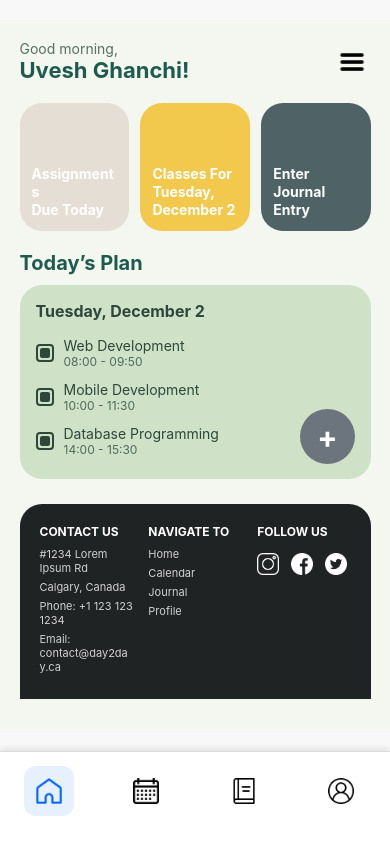
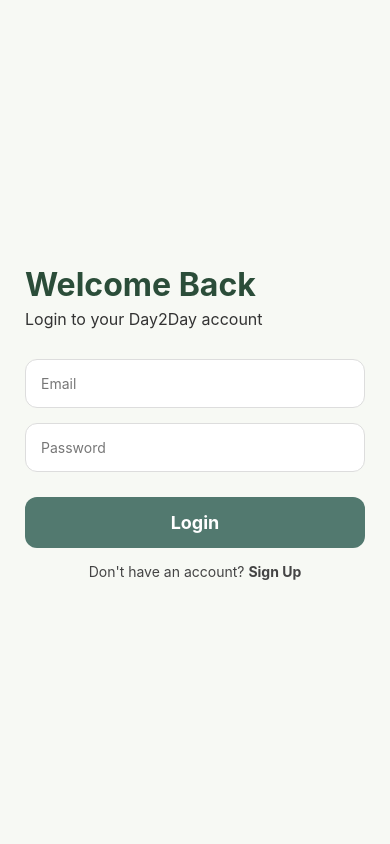
Before and after one commit to FKyleCarlos/MobileDevProjectHusk, a React Native app: screen /Login in a window 390 px wide. Built offline with nearby package versions, Linux system fonts and the light colour scheme.

Commit message:
Created Login and SignUp Screen and have a working Auth which works totally offline and locally also error flows are added for login and signup

```diff
--- a/App.tsx
+++ b/App.tsx
@@ -14,6 +14,8 @@
 import ProfileScreen from './src/screens/ProfileScreen.jsx';
 import AddClass from './src/screens/AddClassScreen.jsx';
 import addDeadline from './src/screens/AddDeadlineScreen.jsx'
+import LoginScreen from "./src/screens/LoginScreen";
+import SignupScreen from "./src/screens/SignupScreen";
 
 const Stack = createNativeStackNavigator();
 
@@ -33,12 +35,16 @@
           },
         }}
       >
+        <Stack.Screen name="Signup" component={SignupScreen} options={{ headerShown: false }} />
+        <Stack.Screen name="Login" component={LoginScreen} options={{ headerShown: false }} />
         <Stack.Screen name="Day2Day" component={HomeScreen} options={{ headerShown: false }}/>
         <Stack.Screen name="Classes & Assignments" component={ScheduleScreen} options={{ headerShown: false }}/>
         <Stack.Screen name="Journal" component={JournalScreen} options={{ headerShown: false }}/>
         <Stack.Screen name="Profile" component={ProfileScreen} options={{ headerShown: false }}/>
         <Stack.Screen name="Add Schedule" component={AddClass}/>
         <Stack.Screen name="Add Deadline" component={addDeadline}/>
+
+
       </Stack.Navigator>
     </NavigationContainer>
 
--- a/babel.config.js
+++ b/babel.config.js
@@ -1,3 +1,5 @@
 module.exports = {
   presets: ['module:@react-native/babel-preset'],
+  plugins: ["react-native-reanimated/plugin"],
+
 };
--- a/package.json
+++ b/package.json
@@ -12,14 +12,17 @@
   "dependencies": {
     "@react-native-async-storage/async-storage": "^2.2.0",
     "@react-native/new-app-screen": "0.82.1",
+    "@react-navigation/drawer": "^7.7.9",
     "@react-navigation/native": "^7.1.24",
     "@react-navigation/native-stack": "^7.8.5",
     "react": "19.1.1",
     "react-native": "0.82.1",
     "react-native-gesture-handler": "^2.29.1",
+    "react-native-reanimated": "^4.2.0",
     "react-native-safe-area-context": "^5.6.2",
     "react-native-screens": "^4.18.0",
-    "react-native-vector-icons": "^10.3.0"
+    "react-native-vector-icons": "^10.3.0",
+    "react-native-worklets": "^0.7.1"
   },
   "devDependencies": {
     "@babel/core": "^7.25.2",
--- a/src/screens/HomeScreen.jsx
+++ b/src/screens/HomeScreen.jsx
@@ -11,12 +11,12 @@
 import MainLayout from "../layouts/MainLayout";
 import NavBar from "../components/NavBar";
 import { dummySchedules, dummyAssignments } from "../data/dummyData";
+import AsyncStorage from "@react-native-async-storage/async-storage";
 
 // PNG icons (update the path if needed)
 import InstagramIcon from "../assets/socialIcons/instagram.png";
 import FacebookIcon from "../assets/socialIcons/facebook.png";
 import TwitterIcon from "../assets/socialIcons/twitter.png";
-import BurgerIcon from "../assets/miscIcons/burger-bar.png";
 
 
 export default function HomeScreen({ navigation, route }) {
@@ -85,22 +85,6 @@
             <Text style={styles.greetingSmall}>Good morning,</Text>
             <Text style={styles.greetingName}>{user.name}!</Text>
           </View>
-
-          <TouchableOpacity
-            style={{ padding: 5 }}
-            onPress={() => navigation.navigate("Menu")}
-
-          >
-            <Image
-              source={BurgerIcon}
-              style={{
-                width: 28,
-                height: 28,
-                resizeMode: "contain",
-              }}
-            />
-          </TouchableOpacity>
-
         </View>
 
         {/* TOP CARDS */}
@@ -205,17 +189,6 @@
     fontSize: 22,
     fontWeight: "700",
     color: "#1D5B4F",
-  },
-
-  menuIcon: {
-    width: 30,
-    justifyContent: "space-between",
-    height: 22,
-  },
-  menuLine: {
-    height: 4,
-    backgroundColor: "#3A4743",
-    borderRadius: 3,
   },
 
   /* CARDS */
@@ -345,6 +318,6 @@
     width: 22,
     height: 22,
     marginRight: 12,
-    tintColor: "white", // ensures monochrome white icons
+    tintColor: "white",
   },
 });
--- /dev/null
+++ b/src/screens/LoginScreen.jsx
@@ -0,0 +1,207 @@
+import React, { useState } from "react";
+import {
+  View,
+  Text,
+  TextInput,
+  TouchableOpacity,
+  StyleSheet,
+  ActivityIndicator,
+} from "react-native";
+
+import { getUser } from "../utils/auth";
+
+
+function isValidEmail(email) {
+  const regex = /^[^\s@]+@[^\s@]+\.[^\s@]+$/;
+  return regex.test(email);
+}
+
+export default function LoginScreen({ navigation }) {
+  const [email, setEmail] = useState("");
+  const [password, setPassword] = useState("");
+
+  const [loading, setLoading] = useState(false);
+  const [error, setError] = useState("");
+
+  function showError(msg) {
+    setError(msg);
+    setTimeout(() => setError(""), 2000);
+  }
+
+  async function handleLogin() {
+    // 1. Empty field validation
+    if (!email || !password) {
+      showError("Please fill in all fields.");
+      return;
+    }
+
+    // 2. Email format validation
+    if (!isValidEmail(email)) {
+      showError("Invalid email format.");
+      return;
+    }
+
+    const storedUser = await getUser();
+
+    // 3. Check if user exists
+    if (!storedUser) {
+      showError("No account found. Please sign up first.");
+      return;
+    }
+
+    // 4. Check email match
+    if (storedUser.email !== email) {
+      showError("Email not found.");
+      return;
+    }
+
+    // 5. Check password match
+    if (storedUser.password !== password) {
+      showError("Incorrect password.");
+      return;
+    }
+
+    // 6. Successful login
+    setLoading(true);
+    setTimeout(() => {
+      setLoading(false);
+      navigation.replace("Day2Day");
+    }, 1200);
+  }
+
+  // Loading screen
+  if (loading) {
+    return (
+      <View style={styles.loadingContainer}>
+        <ActivityIndicator size="large" color="#52796F" />
+        <Text style={styles.loadingText}>Logging in...</Text>
+      </View>
+    );
+  }
+
+  return (
+    <View style={styles.container}>
+
+      {/* Error Toast */}
+      {error !== "" && (
+        <View style={styles.errorToast}>
+          <Text style={styles.errorText}>{error}</Text>
+        </View>
+      )}
+
+      <Text style={styles.title}>Welcome Back</Text>
+      <Text style={styles.subtitle}>Login to your Day2Day account</Text>
+
+      <TextInput
+        style={styles.input}
+        placeholder="Email"
+        placeholderTextColor="#777"
+        value={email}
+        onChangeText={setEmail}
+        autoCapitalize="none"
+      />
+
+      <TextInput
+        style={styles.input}
+        placeholder="Password"
+        placeholderTextColor="#777"
+        secureTextEntry
+        value={password}
+        onChangeText={setPassword}
+      />
+
+      <TouchableOpacity style={styles.loginBtn} onPress={handleLogin}>
+        <Text style={styles.loginText}>Login</Text>
+      </TouchableOpacity>
+
+      <TouchableOpacity onPress={() => navigation.navigate("Signup")}>
+        <Text style={styles.signupLink}>
+          Don't have an account? <Text style={{ fontWeight: "bold" }}>Sign Up</Text>
+        </Text>
+      </TouchableOpacity>
+    </View>
+  );
+}
+
+const styles = StyleSheet.create({
+  container: {
+    flex: 1,
+    backgroundColor: "#F7F9F4",
+    paddingHorizontal: 25,
+    justifyContent: "center",
+  },
+
+  title: {
+    fontSize: 32,
+    fontWeight: "bold",
+    color: "#2B4D39",
+    marginBottom: 5,
+  },
+
+  subtitle: {
+    fontSize: 16,
+    color: "#333",
+    marginBottom: 30,
+  },
+
+  input: {
+    backgroundColor: "#fff",
+    padding: 15,
+    borderRadius: 12,
+    borderWidth: 1,
+    borderColor: "#ddd",
+    marginBottom: 15,
+  },
+
+  loginBtn: {
+    backgroundColor: "#52796F",
+    paddingVertical: 15,
+    borderRadius: 12,
+    alignItems: "center",
+    marginTop: 10,
+  },
+
+  loginText: {
+    color: "#fff",
+    fontSize: 18,
+    fontWeight: "bold",
+  },
+
+  signupLink: {
+    textAlign: "center",
+    marginTop: 15,
+    color: "#444",
+  },
+
+  loadingContainer: {
+    flex: 1,
+    justifyContent: "center",
+    alignItems: "center",
+    backgroundColor: "#F7F9F4",
+  },
+  loadingText: {
+    marginTop: 15,
+    fontSize: 18,
+    color: "#2B4D39",
+    fontWeight: "600",
+  },
+
+
+  errorToast: {
+    position: "absolute",
+    bottom: 50,
+    left: 30,
+    right: 30,
+    backgroundColor: "#E74C3C",
+    paddingVertical: 12,
+    borderRadius: 10,
+    alignItems: "center",
+    zIndex: 999,
+    elevation: 4,
+  },
+  errorText: {
+    color: "#fff",
+    fontSize: 15,
+    fontWeight: "600",
+  },
+});
--- /dev/null
+++ b/src/screens/SignupScreen.jsx
@@ -0,0 +1,161 @@
+import React, { useState } from "react";
+import {
+  View,
+  Text,
+  TextInput,
+  TouchableOpacity,
+  StyleSheet,
+} from "react-native";
+
+import { registerUser } from "../utils/auth";
+
+function isValidEmail(email) {
+  const regex = /^[^\s@]+@[^\s@]+\.[^\s@]+$/;
+  return regex.test(email);
+}
+
+export default function SignupScreen({ navigation }) {
+  const [name, setName] = useState("");
+  const [email, setEmail] = useState("");
+  const [password, setPassword] = useState("");
+
+  const [error, setError] = useState("");
+
+  function showError(msg) {
+    setError(msg);
+    setTimeout(() => setError(""), 2000);
+  }
+
+  async function handleSignup() {
+    // 1. Empty fields
+    if (!name || !email || !password) {
+      showError("Please fill in all fields.");
+      return;
+    }
+
+    // 2. Invalid email
+    if (!isValidEmail(email)) {
+      showError("Invalid email format.");
+      return;
+    }
+
+    // 3. Save user
+    await registerUser({ name, email, password });
+
+    alert("Account created successfully!");
+    navigation.replace("Login");
+  }
+
+  return (
+    <View style={styles.container}>
+
+      {/* Error Toast */}
+      {error !== "" && (
+        <View style={styles.errorToast}>
+          <Text style={styles.errorText}>{error}</Text>
+        </View>
+      )}
+
+      <Text style={styles.title}>Create Account</Text>
+
+      <TextInput
+        style={styles.input}
+        placeholder="Full Name"
+        placeholderTextColor="#777"
+        value={name}
+        onChangeText={setName}
+      />
+
+      <TextInput
+        style={styles.input}
+        placeholder="Email"
+        placeholderTextColor="#777"
+        value={email}
+        onChangeText={setEmail}
+        autoCapitalize="none"
+      />
+
+      <TextInput
+        style={styles.input}
+        placeholder="Password"
+        placeholderTextColor="#777"
+        secureTextEntry
+        value={password}
+        onChangeText={setPassword}
+      />
+
+      <TouchableOpacity style={styles.signupBtn} onPress={handleSignup}>
+        <Text style={styles.signupText}>Sign Up</Text>
+      </TouchableOpacity>
+
+      <TouchableOpacity onPress={() => navigation.replace("Login")}>
+        <Text style={styles.loginLink}>
+          Already have an account? Login
+        </Text>
+      </TouchableOpacity>
+    </View>
+  );
+}
+
+const styles = StyleSheet.create({
+  container: {
+    flex: 1,
+    backgroundColor: "#F7F9F4",
+    paddingHorizontal: 25,
+    justifyContent: "center",
+  },
+
+  title: {
+    fontSize: 32,
+    fontWeight: "bold",
+    color: "#2B4D39",
+    marginBottom: 20,
+  },
+
+  input: {
+    backgroundColor: "#fff",
+    padding: 15,
+    borderRadius: 12,
+    borderWidth: 1,
+    borderColor: "#ddd",
+    marginBottom: 15,
+  },
+
+  signupBtn: {
+    backgroundColor: "#52796F",
+    paddingVertical: 15,
+    borderRadius: 12,
+    alignItems: "center",
+    marginTop: 10,
+  },
+
+  signupText: {
+    color: "#fff",
+    fontSize: 18,
+    fontWeight: "bold",
+  },
+
+  loginLink: {
+    textAlign: "center",
+    marginTop: 15,
+    color: "#444",
+  },
+
+  errorToast: {
+    position: "absolute",
+    bottom: 50,
+    left: 30,
+    right: 30,
+    backgroundColor: "#E74C3C",
+    paddingVertical: 12,
+    borderRadius: 10,
+    alignItems: "center",
+    zIndex: 999,
+    elevation: 4,
+  },
+  errorText: {
+    color: "#fff",
+    fontSize: 15,
+    fontWeight: "600",
+  },
+});
--- /dev/null
+++ b/src/utils/auth.js
@@ -0,0 +1,29 @@
+import AsyncStorage from "@react-native-async-storage/async-storage";
+
+export const registerUser = async (user) => {
+  try {
+    await AsyncStorage.setItem("user", JSON.stringify(user));
+    return true;
+  } catch (error) {
+    console.log("Register Error:", error);
+    return false;
+  }
+};
+
+export const getUser = async () => {
+  try {
+    const data = await AsyncStorage.getItem("user");
+    return data ? JSON.parse(data) : null;
+  } catch (error) {
+    console.log("Load User Error:", error);
+    return null;
+  }
+};
+
+export const logoutUser = async () => {
+  try {
+    await AsyncStorage.removeItem("user");
+  } catch (error) {
+    console.log("Logout Error:", error);
+  }
+};
```
Also changed, not shown: 1 other file (tests, documents, lock files or other folders).
